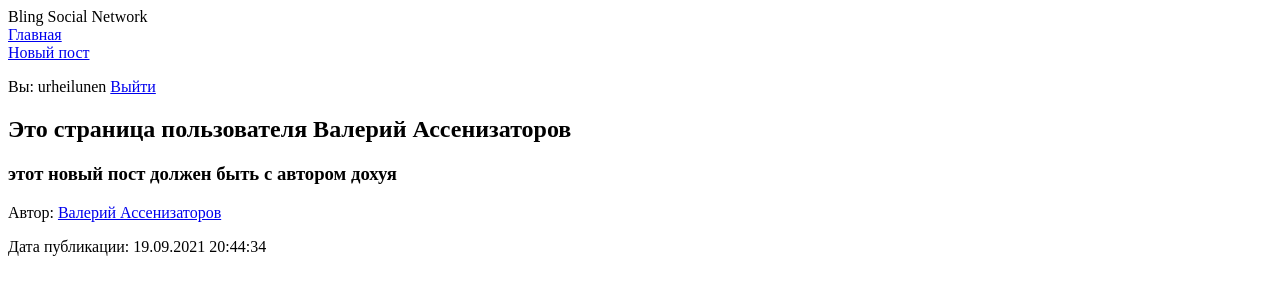
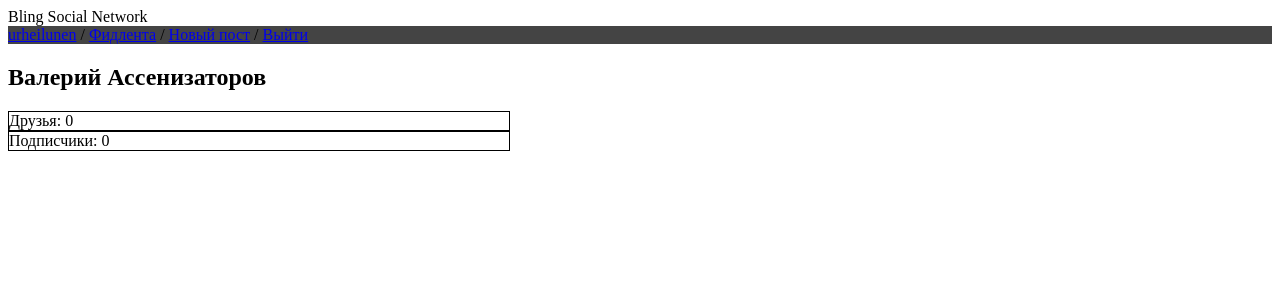
Before and after one commit to urheilunen/bling_social, a Django app: a page that uses bling/templates/layout/basic.html in a window 1280 px wide. Shown: the top 300 px of the page. Run offline with Django 3.2, Linux system fonts and the light colour scheme; a user stored in the database is signed in; data comes from the database, SQL or seed files in the repository.

Commit message:
Images are visible in posts now. User profile pages now have some more information, particularly about friends and subscribers. Plans for future update: ability to delete posts (by author only of course) and ability to subscribe

```diff
--- a/bling/models.py
+++ b/bling/models.py
@@ -5,9 +5,9 @@
 class UserProfile(models.Model):
     user = models.OneToOneField(User, on_delete=models.CASCADE)
     born_on = models.DateField(null=True, blank=True, verbose_name='Дата рождения')
-    friend_requests = models.ManyToManyField(User, blank=True, default=None, verbose_name='Подписчики', related_name='Подписчик')
+    subscribers = models.ManyToManyField(User, blank=True, default=None, verbose_name='Подписчики', related_name='Подписчик')
     friends = models.ManyToManyField(User, blank=True, default=None, verbose_name='Друзья', symmetrical=True, related_name='Друг')
-    profile_image = models.OneToOneField('BlingImage', default=None, null=True, verbose_name='Ава', on_delete=models.CASCADE)
+    profile_image = models.OneToOneField('BlingImage', default=None, null=True, blank=True, verbose_name='Ава', on_delete=models.SET_NULL)
 
     def __unicode__(self):
         return self.user
@@ -22,9 +22,9 @@
 
 class BlingPost(models.Model):
     text = models.TextField(null=True, blank=True, verbose_name='Текст')
-    images = models.ForeignKey('BlingImage', on_delete=models.CASCADE, null=True, blank=True, verbose_name='Изображения')
+    images = models.ForeignKey('BlingImage', on_delete=models.SET_NULL, null=True, blank=True, verbose_name='Изображения')
     author = models.ForeignKey(User, on_delete=models.CASCADE, related_name='posts', verbose_name='Автор', null=True)
-    liked_by = models.ForeignKey(User, on_delete=models.PROTECT, null=True, blank=True, verbose_name='Понравилось')
+    liked_by = models.ForeignKey(User, on_delete=models.DO_NOTHING, null=True, blank=True, verbose_name='Понравилось')
     created_on = models.DateTimeField(auto_now_add=True, verbose_name='Дата публикации')
 
     class Meta:
@@ -42,7 +42,7 @@
 
 
 class BlingImage(models.Model):
-    image = models.ImageField(verbose_name='Фото')
+    image = models.ImageField(verbose_name='Фото', upload_to='images/')
     owner = models.ForeignKey(User, on_delete=models.CASCADE, verbose_name='Владелец')
     created_on = models.DateTimeField(auto_now_add=True, verbose_name='Дата загрузки')
 
--- a/bling/static/bling/style.css
+++ b/bling/static/bling/style.css
@@ -0,0 +1,5 @@
+nav {
+    margin-left: auto;
+    margin-right: 0em;
+    background: #444444;
+}
--- a/bling/templates/bling/create_post.html
+++ b/bling/templates/bling/create_post.html
@@ -7,9 +7,9 @@
 <form method="post">
     {% csrf_token %}
     {{ form.as_p }}
-    <label for="post_text">Текст: </label>
-    <input type="post_text" name="text"><br><br>
-    <input type="file" name="image"><br><br>
+<!--    <label for="post_text">Текст: </label>-->
+<!--    <input type="post_text" name="text"><br><br>-->
+<!--    <input type="file" name="image"><br><br>-->
     <input type="submit" value="Запостить">
 </form>
 {% endblock %}
--- a/bling/templates/bling/index.html
+++ b/bling/templates/bling/index.html
@@ -5,7 +5,9 @@
 <div style="border: 1px solid black; position: relative; width: 500px">
     <h3><a href="{% url 'user_profile' blingpost.author.username %}">{{ blingpost.author.first_name }} {{ blingpost.author.last_name }}</a> сделал пост:</h3>
     <p>{{ blingpost.text }}</p><br>
-    <p>{{ blingpost.image.0 }}</p>
+    {% if blingpost.images != None %}
+        <img src="{{ MEDIA_ROOT }}{{ blingpost.images.image.url }}" width="200px">
+    {% endif %}
     <h5>Дата публикации: {{ blingpost.created_on|date:"d.m.Y H:i:s" }}</h5>
 </div><br>
 {% endfor %}
--- a/bling/templates/bling/user_profile.html
+++ b/bling/templates/bling/user_profile.html
@@ -1,14 +1,32 @@
 {% extends "layout/basic.html" %}
 
-{% block title %} {{ blinguser.nickname }} {% endblock %}
+{% block title %} {{ blinguser.username }} {% endblock %}
 
 {% block content %}
-<h1>Это страница пользователя {{ blinguser.first_name }} {{ blinguser.last_name }}</h1>
+<h1>{{ blinguser.first_name }} {{ blinguser.last_name }} </h1>
+<div style="border: 1px solid black; position: relative; width: 500px">
+    Друзья: {{ friends_amount }}
+    {% if friends_amount > 0 %}
+        {% for friend in friends %}
+            <br><a href="{% url 'user_profile' friend.username %}">{{ friend.first_name }} {{ friend.last_name }}</a>
+        {% endfor %}
+    {% endif %}
+</div>
+<div style="border: 1px solid black; position: relative; width: 500px">
+    Подписчики: {{ subs_amount }}
+    {% if subs_amount > 0 %}
+        {% for sub in subs %}
+            <br><a href="{% url 'user_profile' sub.username %}">{{ sub.first_name }} {{ sub.last_name }}</a>
+        {% endfor %}
+    {% endif %}
+</div>
 {% for blingpost in blingposts %}
-<div>
-    <h3>{{ blingpost.text }}</h3>
-    <p>Автор: <a href="{% url 'user_profile' blinguser.username %}">{{ blinguser.first_name }} {{ blinguser.last_name }}</a></p>
-    <p>Дата публикации: {{ blingpost.created_on|date:"d.m.Y H:i:s" }}</p>
+<div style="border: 1px solid black; position: relative; width: 500px">
+    <h5>Пост от {{ blingpost.created_on|date:"d.m.Y H:i:s" }}</h5>
+    <p>{{ blingpost.text }}</p><br>
+    {% if blingpost.images != None %}
+        <img src="{{ MEDIA_ROOT }}{{ blingpost.images.image.url }}" width="200px">
+    {% endif %}
 </div><br>
 {% endfor %}
 {% endblock %}
--- a/bling/templates/layout/basic.html
+++ b/bling/templates/layout/basic.html
@@ -4,7 +4,7 @@
 <html lang="en">
 <head>
     <meta charset="UTF-8">
-    <title>{% block title %}Новости{% endblock %}::Bling</title>
+    <title>{% block title %}Новости{% endblock %}:: Bling</title>
     <link rel="stylesheet" type="text/css" href="{% static 'bling/style.css' %}">
 </head>
 <body>
@@ -12,12 +12,13 @@
         Bling Social Network
     </header>
     <nav>
-        <a href="{% url 'home' %}">Главная</a><br>
         {% if user.is_authenticated %}
-        <a href="{% url 'newpost' %}">Новый пост</a>
-        <p>Вы: {{ user.username }} <a href="{% url 'logout' %}">Выйти</a></p>
+        <a href="{% url 'user_profile' user.username %}">{{ user.username }}</a> /
+        <a href="{% url 'home' %}">Фидлента</a> /
+        <a href="{% url 'newpost' %}">Новый пост</a> /
+        <a href="{% url 'logout' %}">Выйти</a>
         {% else %}
-        <a href="{% url 'login' %}">Войти</a>
+        <a href="{% url 'login' %}">Войти</a> /
         <a href="{% url 'signup' %}">Регистрация</a>
     {% endif %}
     </nav>
--- a/bling/urls.py
+++ b/bling/urls.py
@@ -1,11 +1,16 @@
 from django.contrib import admin
 from django.contrib.auth.views import LoginView
 from django.urls import path, include
-from .views import index, user_profile, BlingPostCreateView, newpost
+from .views import index, user_profile, BlingPostCreateView
+from django.conf import settings
+from django.conf.urls.static import static
 
 urlpatterns = [
     path('user/<str:user_id>/', user_profile, name='user_profile'),
-    # path('newpost/', BlingPostCreateView.as_view(), name='newpost'),
-    path('newpost/', newpost, name='newpost'),
+    path('newpost/', BlingPostCreateView.as_view(), name='newpost'),
+    # path('newpost/', newpost, name='newpost'),
     path('', index, name='home'),
 ]
+
+if settings.DEBUG:
+    urlpatterns += static(settings.MEDIA_URL, document_root=settings.MEDIA_ROOT)
--- a/bling/views.py
+++ b/bling/views.py
@@ -1,14 +1,26 @@
 from django.shortcuts import render, redirect
-from django.views.generic.edit import CreateView
+from django.contrib.auth.mixins import LoginRequiredMixin
+from django.views.generic.edit import CreateView, DeleteView
 from .models import BlingPost, UserProfile
 from django.contrib.auth.models import User
 from .forms import BlingPostForm
 
 
-class BlingPostCreateView(CreateView):
+class BlingPostCreateView(LoginRequiredMixin, CreateView):
+    model = BlingPost
+    fields = ['text', 'images']
     template_name = 'bling/create_post.html'
-    form_class = BlingPostForm
+    # form_class = BlingPostForm
     success_url = '/'
+
+    def form_valid(self, form):
+        form.instance.author = self.request.user
+        return super().form_valid(form)
+
+
+    def form_valid(self, form):
+        form.instance.author = self.request.user
+        return super().form_valid(form)
 
 
 def index(request):
@@ -18,18 +30,37 @@
 
 
 def user_profile(request, user_id):
-    blinguser = User.objects.get(username=user_id)
-    blingposts = BlingPost.objects.filter(author=blinguser)
-    context = {'blinguser': blinguser, 'blingposts': blingposts}
+    blinguser = User.objects.get(username=user_id)  # basic user fields
+    try:
+        # custom user fields (born_on, friends, etc.)
+        custom_user_fields = UserProfile.objects.get(user=User.objects.get(username=user_id))
+        # get friends list and amount
+        friends = custom_user_fields.friends.all()
+        friends_amount = len(friends)
+        # get subs list and amount
+        subs = custom_user_fields.subscribers.all()
+        subs_amount = len(subs)
+    except UserProfile.DoesNotExist:
+        friends = []
+        subs = []
+        friends_amount = 0
+        subs_amount = 0
+        custom_user_fields = None
+
+    blingposts = BlingPost.objects.filter(author=blinguser)  # posts of this user
+
+    # check if friends and subs are more than 3, then they won't fit on the user page
+    if friends_amount > 3:
+        friends = friends[:3]
+    if subs_amount > 3:
+        subs = subs[:3]
+    context = {
+        'blinguser': blinguser,
+        'blingposts': blingposts,
+        'custom_user_fields': custom_user_fields,
+        'friends': friends,
+        'friends_amount': friends_amount,
+        'subs': subs,
+        'subs_amount': subs_amount,
+    }
     return render(request, 'bling/user_profile.html', context)
-
-
-def newpost(request):
-    form = BlingPostForm(request.POST or None)
-    if request.method == 'POST':
-        if form.is_valid():
-            new_post = form.save(commit=False)
-            new_post.author = request.user
-            new_post.save()
-            return redirect('/')
-    return render(request, 'bling/create_post.html')
```
Also changed, not shown: bling_social/settings.py (+7 -0 lines), bling/migrations/0007_alter_blingimage_owner.py (added), bling/migrations/0008_alter_userprofile_profile_image.py (added), bling/migrations/0009_alter_userprofile_profile_image.py (added), bling/migrations/0010_alter_blingimage_image.py (added), bling/migrations/0011_alter_blingpost_images.py (added), bling/migrations/0012_auto_20210923_0015.py (added), bling/migrations/0013_rename_friend_requests_userprofile_subscribers.py (added), db.sqlite3, hL14S3IN564.jpg (deleted), hL14S3IN564_uSMEguV.jpg (deleted), media/images/WhatsApp_Image_2021-06-08_at_13.03.47.jpeg (added).
